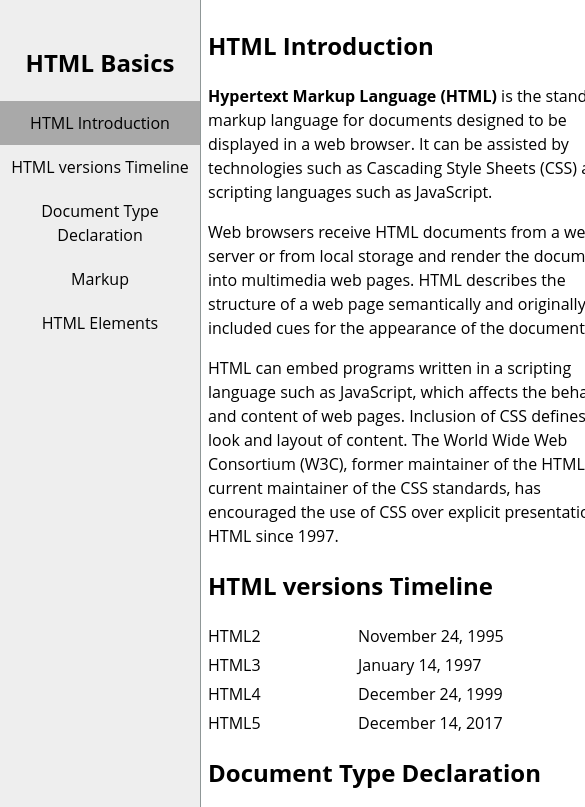
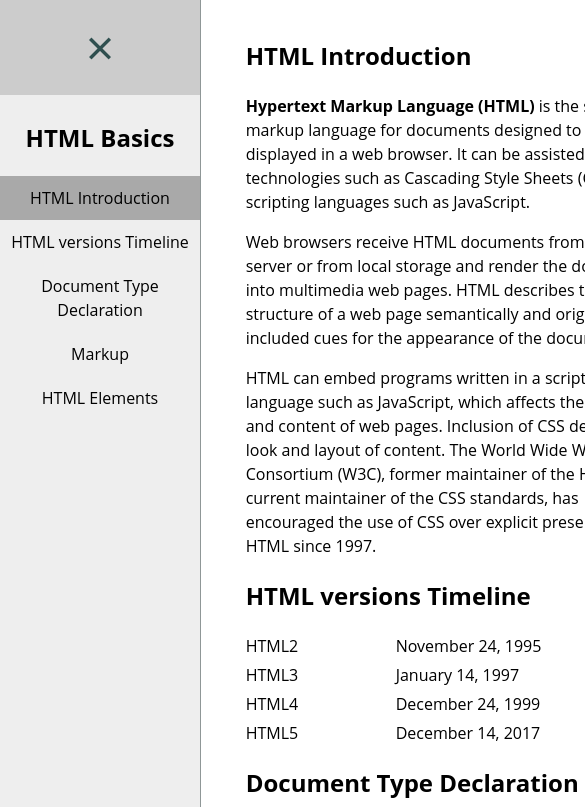
Before and after one commit to hemauk21/TechnicalDocumetation, a plain HTML site: page index.html in a window 390 px wide. Shown: the top 807 px of the page, 585 px wide, since content can reach past the window. Drawn offline with Linux system fonts and the light colour scheme.

Commit message:
all TC passed and working on mobile nav bar issues

```diff
--- a/index.html
+++ b/index.html
@@ -10,9 +10,14 @@
 </head>
 
 <body>
+
     <div id="grid-Container">
-        <div class="vertical-menu">
+        <span id="openBtnId" onclick="openNav()">&#926;</span>
+        <div id="vertical-div" class="vertical-menu">
             <nav id="navbar">
+
+                <div id="links-div">
+                    <a href="javascript:void(0)" class="closeBtn" onclick="closeNav()"><span>&#215;</span></a>
                     <header id="main-header">
                         <h1>HTML Basics</h1>
                     </header>
@@ -23,17 +28,21 @@
                         <li><a class="nav-link" href="#Markup">Markup</a></li>
                         <li><a class="nav-link" href="#Html_Elements">HTML Elements</a></li>
                     </ul>
+                </div>
+
             </nav>
         </div>
         <main id="main-doc">
             <div id="page-Content">
+
                 <section id="Html_Introduction" class="main-section">
                     <header>
                         <h1>HTML Introduction</h1>
                     </header>
                     <article>
                         <p>
-                        <strong> Hypertext Markup Language (HTML)</strong> is the standard markup language for documents
+                            <strong> Hypertext Markup Language (HTML)</strong> is the standard markup language for
+                            documents
                             designed to be displayed in a web browser. It can be assisted by technologies
                             such as Cascading Style Sheets (CSS) and scripting languages such as JavaScript.
                         </p>
@@ -87,21 +96,27 @@
                     </header>
                     <article>
                         <p>
-                        HTML documents are required to start with a Document Type Declaration (informally, a "doctype").
-                        In browsers, the doctype helps to define the rendering mode—particularly whether to use quirks
+                            HTML documents are required to start with a Document Type Declaration (informally, a
+                            "doctype").
+                            In browsers, the doctype helps to define the rendering mode—particularly whether to use
+                            quirks
                             mode.
                         </p>
                         <p>
-                        The original purpose of the doctype was to enable parsing and validation of HTML documents by
+                            The original purpose of the doctype was to enable parsing and validation of HTML documents
+                            by
                             SGML
-                        tools based on the Document Type Definition (DTD). The DTD to which the DOCTYPE refers contains
+                            tools based on the Document Type Definition (DTD). The DTD to which the DOCTYPE refers
+                            contains
                             a
                             machine-readable grammar specifying the permitted and prohibited content for a document
                             conforming
-                        to such a DTD.Browsers,on the other hand, do not implement HTML as an application of SGML and by
+                            to such a DTD.Browsers,on the other hand, do not implement HTML as an application of SGML
+                            and by
                             consequence do not read the DTD.
                         </p>
-                    <p>HTML5 does not define a DTD; therefore, in HTML5 the doctype declaration is simpler and shorter:
+                        <p>HTML5 does not define a DTD; therefore, in HTML5 the doctype declaration is simpler and
+                            shorter:
                         </p>
                         <code>
                       <!-- browser support for entity numbers is good than entity names -->
@@ -191,7 +206,21 @@
             </div>
         </main>
     </div>
-    <script src="https://cdn.freecodecamp.org/testable-projects-fcc/v1/bundle.js"></script>
+    <!-- <script src="https://cdn.freecodecamp.org/testable-projects-fcc/v1/bundle.js"></script> -->
+
+    <script>
+        function openNav() {
+            document.getElementById("vertical-div").style.width = "250px";
+            document.getElementById("page-Content").style.marginLeft = "250px";
+        }
+
+        function closeNav() {
+            document.getElementById("vertical-div").style.width = "0";
+            document.getElementById("page-Content").style.marginLeft = "0";
+            document.getElementById("openBtnId").style.display = "inline";
+        }
+    </script>
+
 </body>
 
 </html>
--- a/style.css
+++ b/style.css
@@ -2,8 +2,20 @@ body {
   font-family: "Open Sans", Arial, sans-serif;
   line-height: 1.5;
 }
+
+span {
+  color: darkslategray;
+  font-size: 50px;
+}
+
 #navbar {
   background-color: #eee;
+}
+/* To want to push the page content to the right when you open the side navigation */
+#page-Content {
+  /* Same as the width of the vertical menu bar */
+  margin-left: 200px;
+  padding: 10px;
 }
 .vertical-menu {
   /* Full-height */
@@ -19,19 +31,15 @@ body {
   top: 0; /* Stay at the top */
   left: 0;
   overflow-x: hidden; /* Disable horizontal scroll */
-  padding-top: 20px;
 }
-#page-Content {
-  /* Same as the width of the vertical menu bar */
-  margin-left: 200px;
-}
+
 ul {
   /* To remove default bullet points in list */
   list-style-type: none;
   /* To remove default spacing from margin left in list*/
   padding-inline-start: 0px;
 }
-
+/* side vertical menu links */
 .vertical-menu a {
   color: black;
   display: block;
@@ -40,6 +48,7 @@ ul {
   padding: 10px;
   text-align: center;
 }
+/* When you mouse over the navigation links, change their color */
 .vertical-menu a:hover {
   background-color: #ccc;
 }
@@ -47,6 +56,7 @@ ul {
 .vertical-menu a.highlight-cls {
   background-color: darkgray;
 }
+
 #main-header {
   padding-top: 5px;
   text-align: center;
@@ -64,3 +74,22 @@ ul {
 grid-template-rows: auto auto auto auto;
 grid-template-columns: auto auto ; */
 }
+/* media query for laptop */
+
+@media only screen and (min-width: 1030px) and (max-width: 1366px) {
+  span {
+    display: none;
+  }
+}
+
+/* media query for mobiles */
+
+@media only screen and (min-device-width: 360px) and (max-device-width: 640px) {
+  /* Position and style the close button (top right corner) */
+  .vertical-menu .closeBtn {
+    position: absolute; /* element is positioned absolutely to its first positioned parent */
+    top: 0;
+    right: 25px;
+    margin-left: 50px;
+  }
+}
```
Lines whose indentation alone changed are shown as unchanged.
